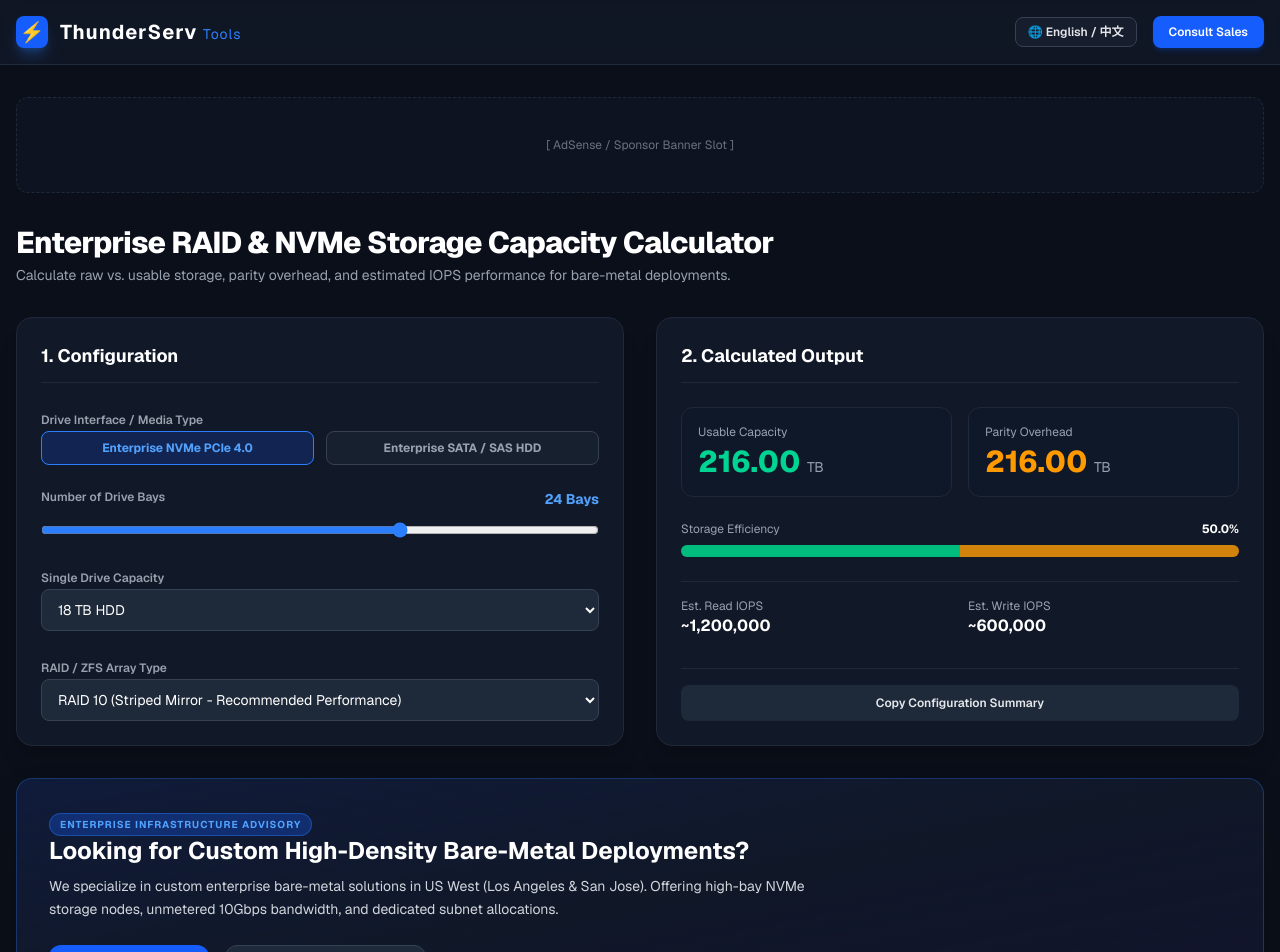
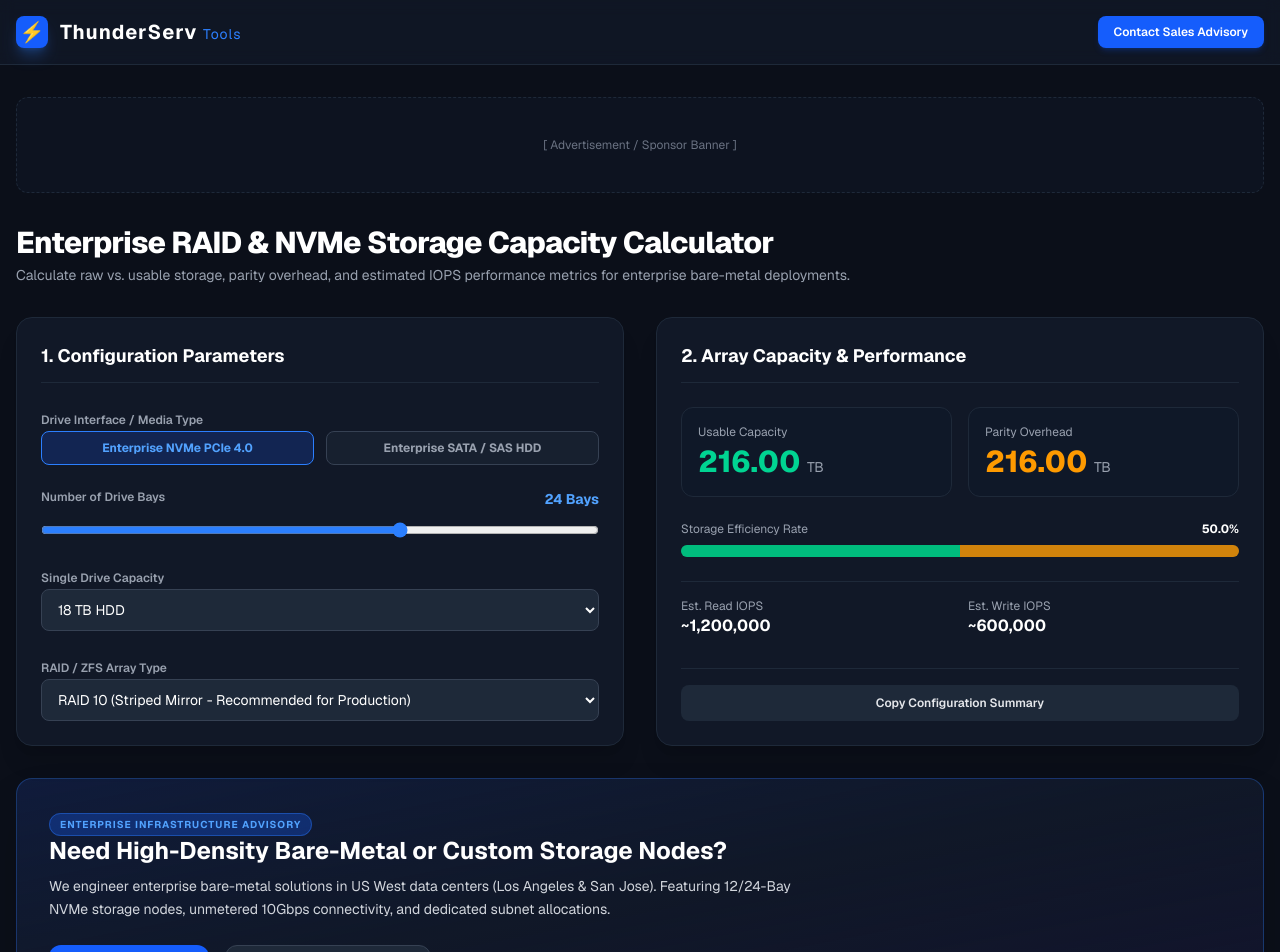
Before and after one commit to khpiang/thunderserv-tools, a Next.js app: page / in a window 1280 px wide. Shown: the top 952 px of the page. Built offline with nearby package versions, Linux system fonts and the light colour scheme.

Commit message:
Convert entire application UI to pure US English

```diff
--- a/app/page.tsx
+++ b/app/page.tsx
@@ -3,14 +3,12 @@
 import React, { useState } from "react";
 
 export default function Home() {
-  // 状态控制：默认英文，保障国际客户第一印象
-  const [lang, setLang] = useState<"en" | "zh">("en");
   const [driveType, setDriveType] = useState<"nvme" | "sata">("nvme");
   const [bayCount, setBayCount] = useState<number>(24);
   const [driveSize, setDriveSize] = useState<number>(18); // TB
   const [raidLevel, setRaidLevel] = useState<string>("raid10");
 
-  // 容量计算逻辑
+  // Storage calculation logic
   const calculateStorage = () => {
     const rawCapacity = bayCount * driveSize;
     let usableCapacity = 0;
@@ -45,7 +43,7 @@ export default function Home() {
 
     const efficiency = rawCapacity > 0 ? (usableCapacity / rawCapacity) * 100 : 0;
 
-    // IOPS 估算
+    // IOPS Estimation
     const baseIops = driveType === "nvme" ? 50000 : 250;
     const estReadIops = Math.round(bayCount * baseIops);
     const estWriteIops = raidLevel === "raid10"
@@ -79,18 +77,13 @@ export default function Home() {
           </div>
 
           <div className="flex items-center space-x-4">
-            {/* 语言切换按钮 */}
-            <button
-              onClick={() => setLang(lang === "en" ? "zh" : "en")}
-              className="px-3 py-1.5 text-xs font-semibold rounded-lg border border-gray-700 bg-gray-800/50 hover:border-gray-500 transition text-gray-200"
-            >
-              {lang === "en" ? "🌐 English / 中文" : "🌐 中文 / English"}
-            </button>
             <a
-              href="#contact-section"
+              href="https://thunderserv.com/submitticket.php"
+              target="_blank"
+              rel="noreferrer"
               className="bg-blue-600 hover:bg-blue-500 text-white text-xs font-semibold px-4 py-2 rounded-lg transition shadow-md shadow-blue-600/20"
             >
-              {lang === "en" ? "Consult Sales" : "联系架构师"}
+              Contact Sales Advisory
             </a>
           </div>
         </div>
@@ -101,20 +94,16 @@ export default function Home() {
 
         {/* AdSense Slot */}
         <div className="w-full h-24 bg-gray-900/50 border border-dashed border-gray-800 rounded-xl flex items-center justify-center text-xs text-gray-500">
-          [ AdSense / Sponsor Banner Slot ]
+          [ Advertisement / Sponsor Banner ]
         </div>
 
         {/* Title */}
         <div>
           <h1 className="text-2xl sm:text-3xl font-extrabold text-white tracking-tight">
-            {lang === "en"
-              ? "Enterprise RAID & NVMe Storage Capacity Calculator"
-              : "企业级 RAID & NVMe 存储阵列容量计算器"}
+            Enterprise RAID & NVMe Storage Capacity Calculator
           </h1>
           <p className="text-gray-400 text-sm mt-1">
-            {lang === "en"
-              ? "Calculate raw vs. usable storage, parity overhead, and estimated IOPS performance for bare-metal deployments."
-              : "精确计算企业级 Bare-Metal 独服阵列的真实可用容量、冗余开销及 IOPS 性能指标。"}
+            Calculate raw vs. usable storage, parity overhead, and estimated IOPS performance metrics for enterprise bare-metal deployments.
           </p>
         </div>
 
@@ -124,13 +113,13 @@ export default function Home() {
           {/* Left: Input Panel */}
           <div className="lg:col-span-6 bg-[#111827] border border-gray-800 rounded-2xl p-6 space-y-6 shadow-xl">
             <h2 className="text-lg font-bold text-white border-b border-gray-800 pb-3">
-              {lang === "en" ? "1. Configuration" : "1. 阵列配置"}
+              1. Configuration Parameters
             </h2>
 
             {/* Drive Interface */}
             <div className="space-y-2">
               <label className="text-xs font-semibold text-gray-400">
-                {lang === "en" ? "Drive Interface / Media Type" : "硬盘接口类型"}
+                Drive Interface / Media Type
               </label>
               <div className="grid grid-cols-2 gap-3">
                 <button
@@ -160,7 +149,7 @@ export default function Home() {
             <div className="space-y-2">
               <div className="flex justify-between text-xs">
                 <span className="font-semibold text-gray-400">
-                  {lang === "en" ? "Number of Drive Bays" : "硬盘数量 (Bay Count)"}
+                  Number of Drive Bays
                 </span>
                 <span className="font-bold text-blue-400 text-sm">{bayCount} Bays</span>
               </div>
@@ -178,7 +167,7 @@ export default function Home() {
             {/* Drive Size */}
             <div className="space-y-2">
               <label className="text-xs font-semibold text-gray-400">
-                {lang === "en" ? "Single Drive Capacity" : "单盘容量"}
+                Single Drive Capacity
               </label>
               <select
                 value={driveSize}
@@ -198,18 +187,18 @@ export default function Home() {
             {/* RAID Level */}
             <div className="space-y-2">
               <label className="text-xs font-semibold text-gray-400">
-                {lang === "en" ? "RAID / ZFS Array Type" : "RAID / ZFS 阵列类型"}
+                RAID / ZFS Array Type
               </label>
               <select
                 value={raidLevel}
                 onChange={(e) => setRaidLevel(e.target.value)}
                 className="w-full bg-gray-800 border border-gray-700 rounded-lg py-2.5 px-3 text-sm text-white focus:outline-none focus:border-blue-500"
               >
-                <option value="raid0">RAID 0 (Striping - High Speed, No Fault Tolerance)</option>
-                <option value="raid1">RAID 1 (Mirroring - Full Fault Tolerance)</option>
+                <option value="raid0">RAID 0 (Striping - Maximum Performance, Zero Fault Tolerance)</option>
+                <option value="raid1">RAID 1 (Mirroring - Full Redundancy)</option>
                 <option value="raid5">RAID 5 (Single Parity - Balanced)</option>
-                <option value="raid6">RAID 6 / ZFS RAID-Z2 (Dual Parity - High Redundancy)</option>
-                <option value="raid10">RAID 10 (Striped Mirror - Recommended Performance)</option>
+                <option value="raid6">RAID 6 / ZFS RAID-Z2 (Dual Parity - High Fault Tolerance)</option>
+                <option value="raid10">RAID 10 (Striped Mirror - Recommended for Production)</option>
               </select>
             </div>
           </div>
@@ -218,19 +207,19 @@ export default function Home() {
           <div className="lg:col-span-6 bg-[#111827] border border-gray-800 rounded-2xl p-6 space-y-6 shadow-xl flex flex-col justify-between">
             <div>
               <h2 className="text-lg font-bold text-white border-b border-gray-800 pb-3">
-                {lang === "en" ? "2. Calculated Output" : "2. 计算结果与性能指标"}
+                2. Array Capacity & Performance
               </h2>
 
               <div className="grid grid-cols-2 gap-4 mt-6">
                 <div className="bg-gray-900/80 border border-gray-800 rounded-xl p-4">
-                  <div className="text-xs text-gray-400">{lang === "en" ? "Usable Capacity" : "实际可用容量"}</div>
+                  <div className="text-xs text-gray-400">Usable Capacity</div>
                   <div className="text-2xl sm:text-3xl font-extrabold text-emerald-400 mt-1">
                     {results.usableCapacity} <span className="text-sm text-gray-400 font-normal">TB</span>
                   </div>
                 </div>
 
                 <div className="bg-gray-900/80 border border-gray-800 rounded-xl p-4">
-                  <div className="text-xs text-gray-400">{lang === "en" ? "Parity Overhead" : "冗余开销"}</div>
+                  <div className="text-xs text-gray-400">Parity Overhead</div>
                   <div className="text-2xl sm:text-3xl font-extrabold text-amber-500 mt-1">
                     {results.parityCapacity} <span className="text-sm text-gray-400 font-normal">TB</span>
                   </div>
@@ -240,7 +229,7 @@ export default function Home() {
               {/* Progress Bar */}
               <div className="mt-6 space-y-2">
                 <div className="flex justify-between text-xs text-gray-400">
-                  <span>{lang === "en" ? "Storage Efficiency" : "存储利用率"}</span>
+                  <span>Storage Efficiency Rate</span>
                   <span className="font-bold text-white">{results.efficiency}%</span>
                 </div>
                 <div className="w-full h-3 bg-gray-800 rounded-full overflow-hidden flex">
@@ -258,11 +247,11 @@ export default function Home() {
               {/* IOPS */}
               <div className="mt-6 border-t border-gray-800 pt-4 grid grid-cols-2 gap-4 text-xs">
                 <div>
-                  <span className="text-gray-400 block">{lang === "en" ? "Est. Read IOPS" : "预估读取 IOPS"}</span>
+                  <span className="text-gray-400 block">Est. Read IOPS</span>
                   <span className="font-bold text-white text-base">~{results.estReadIops}</span>
                 </div>
                 <div>
-                  <span className="text-gray-400 block">{lang === "en" ? "Est. Write IOPS" : "预估写入 IOPS"}</span>
+                  <span className="text-gray-400 block">Est. Write IOPS</span>
                   <span className="font-bold text-white text-base">~{results.estWriteIops}</span>
                 </div>
               </div>
@@ -271,40 +260,33 @@ export default function Home() {
             {/* Quick Action */}
             <div className="pt-4 border-t border-gray-800">
               <button
-                onClick={() => alert(lang === "en" ? "Configuration Link Copied!" : "配置链接已复制！")}
+                onClick={() => alert("Configuration Summary Copied!")}
                 className="w-full bg-gray-800 hover:bg-gray-700 text-gray-200 text-xs py-2.5 rounded-lg font-semibold transition"
               >
-                {lang === "en" ? "Copy Configuration Summary" : "复制当前配置摘要"}
+                Copy Configuration Summary
               </button>
             </div>
           </div>
         </div>
 
-        {/* 动态自适应 B2B 导流区 (核心改进处) */}
+        {/* Pure US English B2B Conversion CTA */}
         <section
           id="contact-section"
           className="bg-gradient-to-br from-blue-900/30 via-gray-900 to-indigo-950/40 border border-blue-500/30 rounded-2xl p-6 sm:p-8 space-y-4 shadow-2xl relative overflow-hidden"
         >
           <div className="max-w-3xl space-y-2">
             <span className="bg-blue-600/30 text-blue-400 border border-blue-500/40 text-[10px] uppercase font-bold tracking-widest px-2.5 py-1 rounded-full">
-              {lang === "en" ? "Enterprise Infrastructure Advisory" : "企业级架构与硬件咨询"}
+              Enterprise Infrastructure Advisory
             </span>
             <h3 className="text-xl sm:text-2xl font-bold text-white">
-              {lang === "en"
-                ? "Looking for Custom High-Density Bare-Metal Deployments?"
-                : "需要高密度大容量美国独服，或 CN2 GIA/CMI 回国优化线路？"}
+              Need High-Density Bare-Metal or Custom Storage Nodes?
             </h3>
             <p className="text-gray-300 text-sm leading-relaxed">
-              {lang === "en"
-                ? "We specialize in custom enterprise bare-metal solutions in US West (Los Angeles & San Jose). Offering high-bay NVMe storage nodes, unmetered 10Gbps bandwidth, and dedicated subnet allocations."
-                : "专精美西机房（洛杉矶/圣何塞）12/24 盘位高密度 NVMe 存储型 Bare-Metal 独服。提供 CN2 GIA、联通 9929、移动 CMI 优质优化线路及多 IP 站群方案。"}
+              We engineer enterprise bare-metal solutions in US West data centers (Los Angeles & San Jose). Featuring 12/24-Bay NVMe storage nodes, unmetered 10Gbps connectivity, and dedicated subnet allocations.
             </p>
           </div>
 
           <div className="flex flex-wrap gap-4 pt-2">
-            {lang === "en" ? (
-              // 英文模式导流按钮：Telegram Direct & Email Ticket System
-              <>
             <a
               href="https://t.me/your_telegram"
               target="_blank"
@@ -319,44 +301,21 @@ export default function Home() {
               rel="noreferrer"
               className="bg-gray-800 hover:bg-gray-700 border border-gray-700 text-gray-200 font-semibold text-xs px-5 py-3 rounded-xl transition flex items-center space-x-2"
             >
-                  <span>✉️ Submit Enterprise Ticket</span>
+              <span>✉️ Submit Enterprise Inquiry</span>
             </a>
-              </>
-            ) : (
-              // 中文模式导流按钮：Telegram & 微信
-              <>
-                <a
-                  href="https://t.me/your_telegram"
-                  target="_blank"
-                  rel="noreferrer"
-                  className="bg-blue-600 hover:bg-blue-500 text-white font-semibold text-xs px-5 py-3 rounded-xl transition flex items-center space-x-2"
-                >
-                  <span>✈️ Telegram 咨询</span>
-                </a>
-                <div className="bg-gray-800/80 border border-gray-700 text-gray-200 font-semibold text-xs px-5 py-3 rounded-xl flex items-center space-x-2">
-                  <span>💬 微信 (WeChat): <strong className="text-blue-400">YourWeChatID</strong></span>
-                </div>
-              </>
-            )}
           </div>
         </section>
 
-        {/* 文章 SEO 区 */}
+        {/* Article SEO Section */}
         <article className="prose prose-invert max-w-none bg-[#111827]/50 border border-gray-800 rounded-2xl p-6 sm:p-8 text-sm text-gray-400 space-y-4">
           <h3 className="text-lg font-bold text-white">
-            {lang === "en"
-              ? "Understanding Storage Efficiency & Parity Overhead in Enterprise Arrays"
-              : "企业级存储阵列可用容量与选型指南"}
+            Understanding Storage Efficiency & Parity Overhead in Enterprise Arrays
           </h3>
           <p>
-            {lang === "en"
-              ? "When deploying high-density enterprise servers (such as 12-Bay or 24-Bay Bare-Metal chassis), calculating usable storage requires accounting for parity overhead, binary vs. decimal unit conversions, and filesystem reservation space."
-              : "在部署高密度企业级服务器（如 12 盘位或 24 盘位 Bare-Metal）时，实际可用容量受冗余阵列级别、二进制与十进制换算以及文件系统预留开销的综合影响。"}
+            When deploying high-density enterprise servers (such as 12-Bay or 24-Bay Bare-Metal chassis), calculating usable storage requires accounting for parity overhead, binary vs. decimal unit conversions, and filesystem reservation space.
           </p>
           <p>
-            {lang === "en"
-              ? "For write-intensive and high-IOPS database operations, RAID 10 is recommended. For high-capacity backup nodes or cold storage, RAID 6 or ZFS RAID-Z2 provides optimal dual-parity protection."
-              : "对于高并发读写及高 IOPS 需求的数据库业务，强烈推荐 RAID 10；对于大容量备份或冷存储需求，RAID 6 或 ZFS RAID-Z2 可提供优秀的双盘冗余保障。"}
+            For write-intensive and high-IOPS database operations, RAID 10 is strongly recommended due to zero parity calculation overhead. For high-capacity backup repositories or cold storage, RAID 6 or ZFS RAID-Z2 provides optimal dual-parity protection against simultaneous drive failures.
           </p>
         </article>
 
```
Lines whose indentation alone changed are shown as unchanged.
